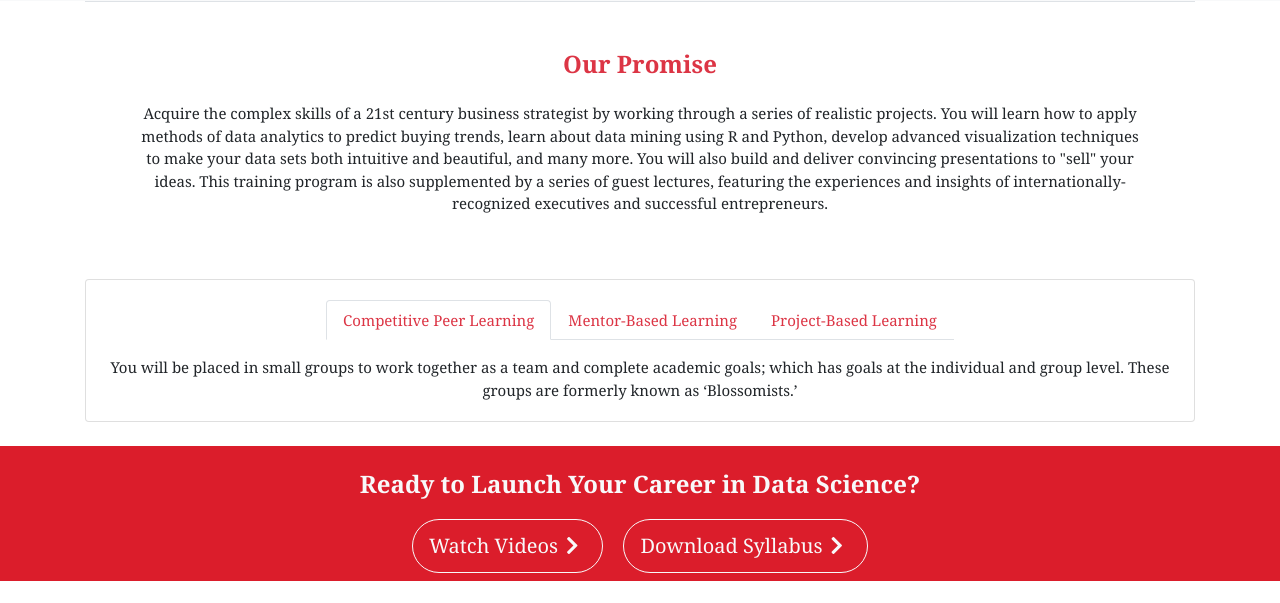
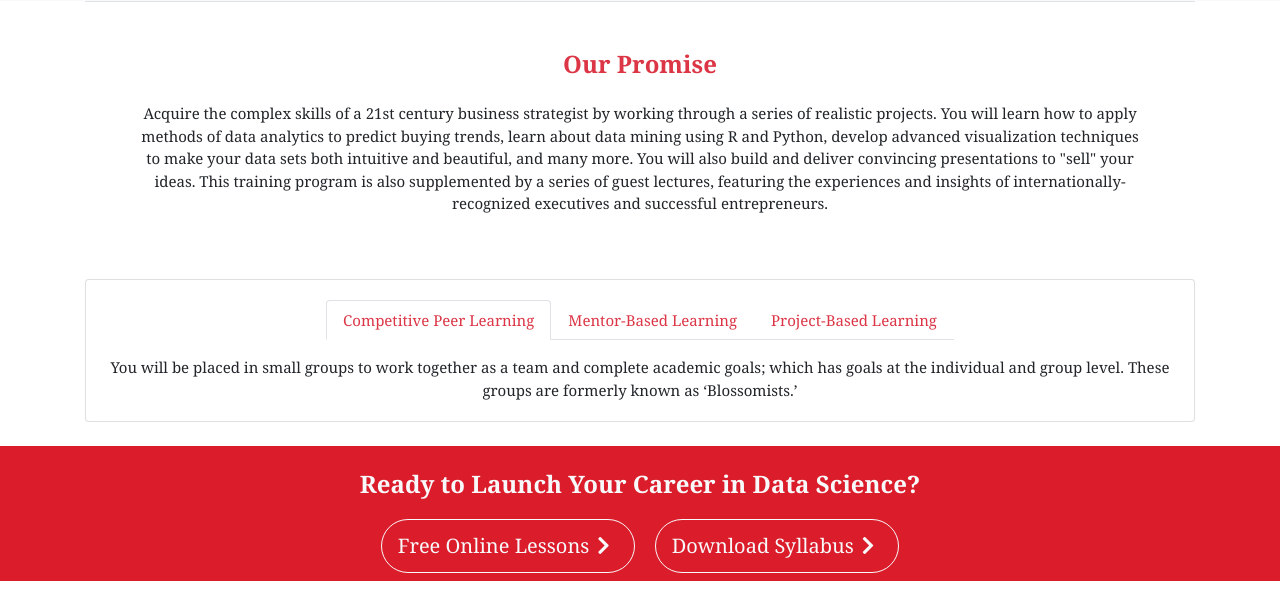
Before and after one commit to BlossomAcademy/blossomac, a Django app: page /joinblossom/ in a window 1280 px wide. Shown: the part 939-1542 px from the top of the page. Run offline with Django 3.2, Linux system fonts and the light colour scheme; some libraries are stand-ins or nearby versions.

Commit message:
Update join.html

```diff
--- a/datascience/templates/join.html
+++ b/datascience/templates/join.html
@@ -98,7 +98,7 @@
     <div class="container-fluid p-0 m-0" style= "min-height:130px; background-color: #db1d2bff; background-color: #db1d2bff;">
       <h3 class="text-center text-light font-weight-bold pt-4 pb-2">Ready to Launch Your Career in Data Science?</h3>
         <div class="text-center pt-1 pb-2">
-          <a href="https://www.youtube.com/channel/UCBYbNLKxVWppqGLJSnTZ0Kw?view_as=subscriber" class="text-center pr-2"><button type="button" class="btn btn-outline-light btn-lg" style="border-radius: 50px;">Watch Videos<i class="fas fa-chevron-right p-2"></i></button></a>
+          <a href="https://www.youtube.com/channel/UCBYbNLKxVWppqGLJSnTZ0Kw?view_as=subscriber" class="text-center pr-2"><button type="button" class="btn btn-outline-light btn-lg" style="border-radius: 50px;">Free Online Lessons<i class="fas fa-chevron-right p-2"></i></button></a>
           <a  href="{% static 'images/19_syllabus.pdf' %}" class="text-center pl-2"><button type="button" class="btn btn-outline-light btn-lg" style="border-radius: 50px;">Download Syllabus<i class="fas fa-chevron-right p-2"></i></button></a>
         </div>
     </div>
```
